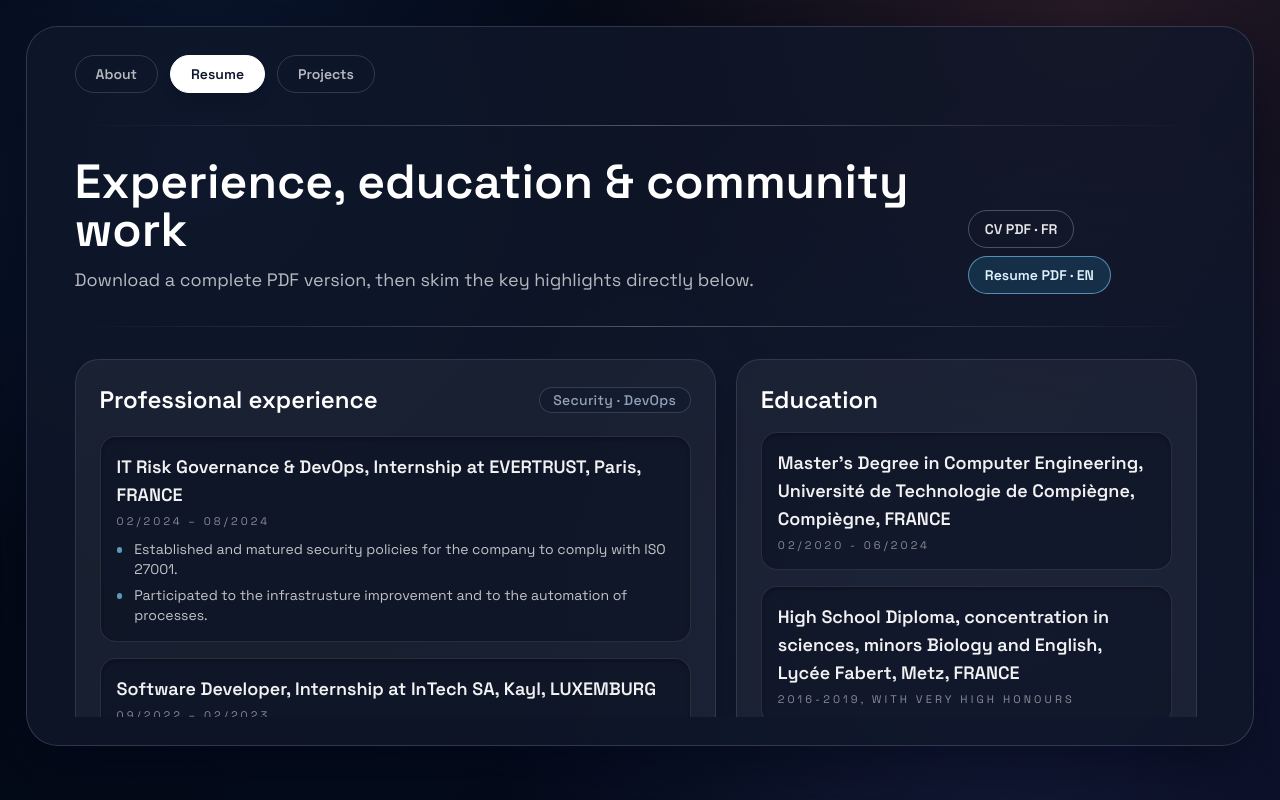
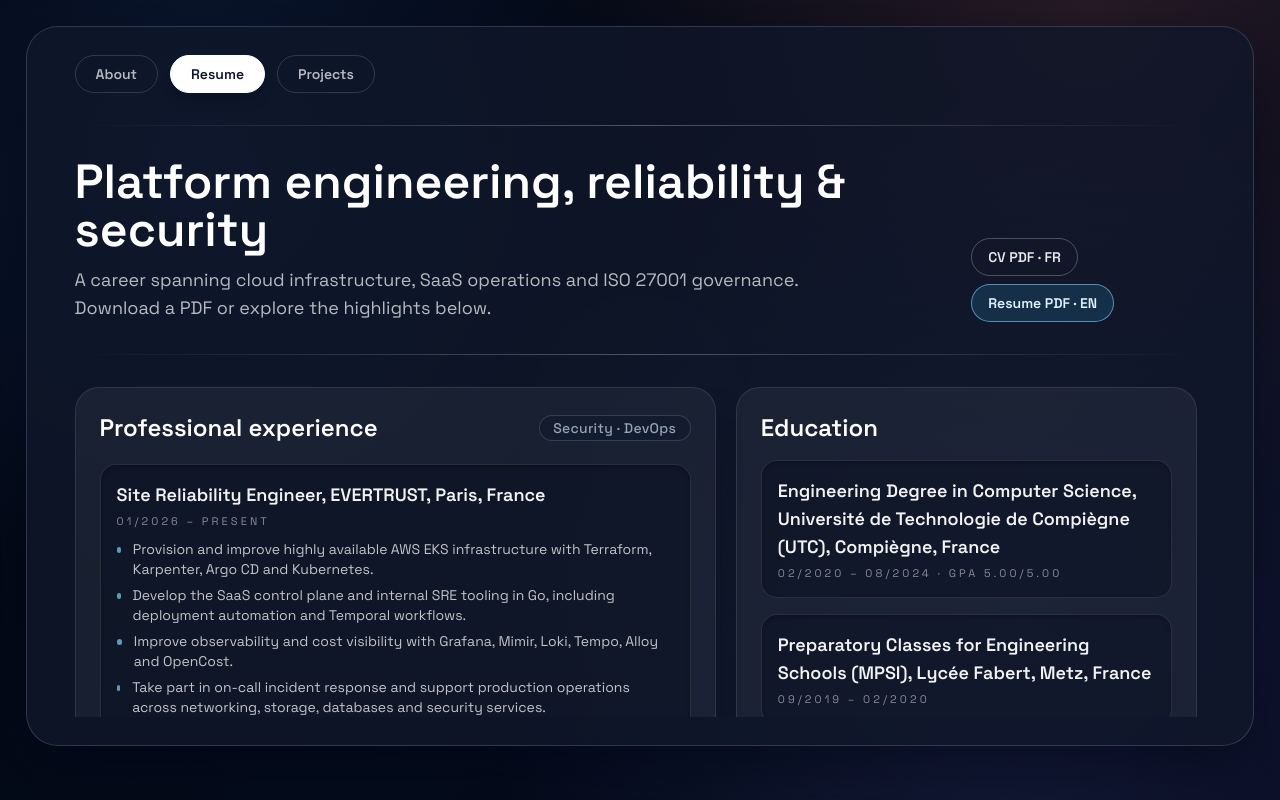
Before and after one commit to milairhu/milairhu.github.io, a React (Vite) app: page /#/resume in a window 1280 px wide. Built offline with nearby package versions, Linux system fonts and the light colour scheme.

Commit message:
update with new facts

```diff
--- a/src/components/Home/HomePage.tsx
+++ b/src/components/Home/HomePage.tsx
@@ -18,7 +18,7 @@ const HomePage: React.FC<HomeProps> = ({ setCurr }) => {
           </div>
           <div className="space-y-3 text-lg text-white/80">
             <p>
-              French computer science engineer at the{" "}
+              Site reliability engineer based in Paris and a graduate of the{" "}
               <a
                 className="link-underlined"
                 href="https://www.utc.fr/"
@@ -27,10 +27,10 @@ const HomePage: React.FC<HomeProps> = ({ setCurr }) => {
               >
                 Université de Technologie de Compiègne
               </a>
-              , specialising in IT systems, DevOps and security governance.
+              , focused on reliable cloud platforms, automation and security.
             </p>
             <p>
-              Currently growing the IT Risk Governance & DevOps practice at{" "}
+              At{" "}
               <a
                 className="link-underlined"
                 href="https://evertrust.io/"
@@ -38,30 +38,34 @@ const HomePage: React.FC<HomeProps> = ({ setCurr }) => {
                 rel="noreferrer"
               >
                 EVERTRUST
-              </a>{" "}
-              in Paris, I lead ISO 27001 compliance operation and take part
-              tackling the platform and infrastructure engineering challenges.
+              </a>
+              , I operate a Kubernetes-based SaaS platform, build AWS
+              infrastructure and deployment automation, and improve
+              observability and cost visibility. My earlier compliance work led
+              the company&apos;s first ISO 27001 certification.
             </p>
           </div>
           <div className="grid gap-4 md:grid-cols-2">
             <div className="rounded-2xl border border-white/10 bg-white/5 p-4">
               <p className="text-sm uppercase tracking-[0.25em] text-white/60">
-                Compliance
+                SRE
               </p>
               <p className="text-xl font-semibold mt-1">
-                ISO 27001 Lead Implementor
+                Kubernetes platform engineering
               </p>
               <p className="text-sm text-white/60 mt-1">
-                Risk Governance, Risk Analysis, Remediation Plans
+                Helping companies build and scale cloud native applications and reliable infrastructures
               </p>
             </div>
             <div className="rounded-2xl border border-white/10 bg-white/5 p-4">
               <p className="text-sm uppercase tracking-[0.25em] text-white/60">
-                SRE
+                Compliance
               </p>
-              <p className="text-xl font-semibold mt-1">Platform engineering</p>
+              <p className="text-xl font-semibold mt-1">
+                ISO 27001 Lead Implementer
+              </p>
               <p className="text-sm text-white/60 mt-1">
-                Automation, cloud and observability
+                Security policies, risk assessment and remediation
               </p>
             </div>
           </div>
@@ -83,19 +87,21 @@ const HomePage: React.FC<HomeProps> = ({ setCurr }) => {
               />
               <div className="text-center space-y-1">
                 <p className="text-lg font-semibold">
-                  Compliance & SRE engineer
+                  Site reliability engineer
                 </p>
                 <p className="text-sm text-white/60">UTC • EVERTRUST</p>
               </div>
               <div className="flex flex-wrap justify-start gap-2">
-                {["IT Risk Governance", "DevOps", "Cloud"].map((skill) => (
+                {["Platform Engineering", "Go", "Automation", "Kubernetes", "Observability / Monitoring", "CI/CD", "ISO 27001"].map(
+                  (skill) => (
                     <span
                       key={skill}
                       className="tag-pill text-white/90 border-white/20 bg-white/10"
                     >
                       {skill}
                     </span>
-                ))}
+                  ),
+                )}
               </div>
             </div>
           </div>
--- a/src/components/Projects/ProjectCard.tsx
+++ b/src/components/Projects/ProjectCard.tsx
@@ -4,6 +4,7 @@ import { IconType } from "react-icons";
 
 interface ProjectCardProps {
   title: string;
+  series?: string;
   description: string;
   link: string;
   technos: string[];
@@ -13,6 +14,7 @@ interface ProjectCardProps {
 
 const ProjectCard: React.FC<ProjectCardProps> = ({
   title,
+  series,
   description,
   link,
   technos,
@@ -33,6 +35,11 @@ const ProjectCard: React.FC<ProjectCardProps> = ({
             </div>
           </div>
           <div className="min-w-0">
+            {series && (
+              <p className="mb-1 text-[0.65rem] font-semibold uppercase tracking-[0.22em] text-cyan-200/70">
+                {series}
+              </p>
+            )}
             <h3 className="text-2xl font-semibold">{title}</h3>
           </div>
         </div>
--- a/src/components/Resume/ResumePage.tsx
+++ b/src/components/Resume/ResumePage.tsx
@@ -2,31 +2,40 @@ import React from "react";
 import ResumeElement from "./ResumeElement";
 
 const ResumePage = () => {
-  const professionnalExperiences = [
+  const professionalExperiences = [
     {
-      title:
-        "IT Risk Governance & DevOps, Internship at EVERTRUST, Paris, FRANCE",
-      date: "02/2024 – 08/2024",
+      title: "Site Reliability Engineer, EVERTRUST, Paris, France",
+      date: "01/2026 – Present",
       content: [
-        "Established and matured security policies for the company to comply with ISO 27001.",
-        "Participated to the infrastrusture improvement and to the automation of processes.",
+        "Provision and improve highly available AWS EKS infrastructure with Terraform, Karpenter, Argo CD and Kubernetes.",
+        "Develop the SaaS control plane and internal SRE tooling in Go, including deployment automation and Temporal workflows.",
+        "Improve observability and cost visibility with Grafana, Mimir, Loki, Tempo, Alloy and OpenCost.",
+        "Take part in on-call incident response and support production operations across networking, storage, databases and security services.",
       ],
     },
     {
-      title: "Software Developer, Internship at InTech SA, Kayl, LUXEMBURG",
-      date: "09/2022 – 02/2023",
+      title:
+        "SRE / DevOps Engineer & IT Compliance Engineer, EVERTRUST, Paris, France",
+      date: "09/2024 – 12/2025",
       content: [
-        "Developed with a team both backend and frontend of a web app for internal usage.",
-        "Adapted to AGILE framework.",
+        "Led the company-wide security programme that delivered EVERTRUST's first ISO 27001 certification.",
+        "Maintained the security policy framework, performed risk assessments and coordinated remediation work.",
+        "Led the migration from GitLab to GitHub and introduced secure-by-default CI/CD controls, containerised tests and automated security scanning.",
       ],
     },
     {
-      title: "Crew member, McDonald’s Restaurant of Semécourt, FRANCE",
-      date: "Summer 2022",
+      title:
+        "IT Risk Compliance & DevOps Intern, EVERTRUST, Paris, France",
+      date: "02/2024 – 08/2024",
       content: [
-        "Welcomed customers",
-        "Prepared orders",
-        "Worked within a team",
+        "Initiated the ISO 27001 implementation programme and developed supporting automation tools.",
+      ],
+    },
+    {
+      title: "Full-stack Software Development Intern, InTech, Kayl, Luxembourg",
+      date: "09/2022 – 02/2023",
+      content: [
+        "Contributed to an internal invoicing application built with React and Spring Boot in an Agile team.",
       ],
     },
   ];
@@ -34,42 +43,39 @@ const ResumePage = () => {
   const educations = [
     {
       title:
-        "Master’s Degree in Computer Engineering, Université de Technologie de Compiègne, Compiègne, FRANCE",
-      date: "02/2020 - 06/2024",
+        "Engineering Degree in Computer Science, Université de Technologie de Compiègne (UTC), Compiègne, France",
+      date: "02/2020 – 08/2024 · GPA 5.00/5.00",
     },
     {
       title:
-        "High School Diploma, concentration in sciences, minors Biology and English, Lycée Fabert, Metz, FRANCE",
-      date: "2016-2019, with very high honours",
+        "Preparatory Classes for Engineering Schools (MPSI), Lycée Fabert, Metz, France",
+      date: "09/2019 – 02/2020",
     },
   ];
 
-  const extraCurricularActivities = [
+  const skillsAndCertifications = [
     {
-      title:
-        "Junior UTC, Member of the Quality Pole of my university‘s Junior-Enterprise",
-      date: "09/2023 - 03-2024",
+      title: "Cloud & platform engineering",
+      date: "CORE TOOLKIT",
       content: [
-        "Corrected and validated official documents and contracts emitted by Junior UTC",
-        "Audited internal pieces of work",
-        "Participated in bi-weekly internal meetings",
+        "AWS, GCP, Kubernetes, Docker, Argo CD and Terraform.",
+        "Go, Python and Bash for automation and internal tooling.",
       ],
     },
     {
-      title: "Candide, General Secretary of a Tutoring Association",
-      date: "09/2021 - 03/2022",
+      title: "Delivery, observability & security",
+      date: "CORE TOOLKIT",
       content: [
-        "Headed contacts with potential and current partnerships",
-        "Led and reported on internal meetings",
-        "Tutored after-school class",
+        "GitHub Actions, CI/CD governance and automated vulnerability scanning.",
+        "Grafana LGTM, Alloy, OpenCost, ISO 27001, risk assessment and security audits.",
       ],
     },
     {
-      title: "Tennis",
-      date: "Since 2013",
+      title: "Professional certifications",
+      date: "2025 – 2026",
       content: [
-        "Participate to bi-weekly trainings",
-        "Play at competitive levels.",
+        "ISO 27001 Lead Implementer — HS2, 2025.",
+        "Introduction to Kubernetes (LFS158) — Linux Foundation, 2026.",
       ],
     },
   ];
@@ -80,17 +86,17 @@ const ResumePage = () => {
         <div className="flex flex-col gap-6 lg:flex-row lg:items-end lg:justify-between">
           <div className="space-y-3">
             <h1 className="text-4xl md:text-5xl font-semibold leading-tight">
-              Experience, education & community work
+              Platform engineering, reliability & security
             </h1>
             <p className="max-w-3xl text-lg text-white/70">
-              Download a complete PDF version, then skim the key highlights
-              directly below.
+              A career spanning cloud infrastructure, SaaS operations and ISO
+              27001 governance. Download a PDF or explore the highlights below.
             </p>
           </div>
           <div className="flex flex-wrap gap-2">
             <a
               className="inline-flex items-center rounded-full border border-white/25 px-4 py-2 text-sm font-semibold text-white/90 transition hover:border-white/60 hover:bg-white/10"
-              href="/fr_resume_MILAIR_Hugo.pdf"
+              href="https://raw.githubusercontent.com/milairhu/resume-public/main/sre/Hugo_MILAIR_CV_fr.pdf"
               target="_blank"
               rel="noopener noreferrer"
             >
@@ -98,7 +104,7 @@ const ResumePage = () => {
             </a>
             <a
               className="inline-flex items-center rounded-full border border-sky-300/60 bg-sky-400/15 px-4 py-2 text-sm font-semibold text-sky-100 transition hover:border-sky-200 hover:bg-sky-400/25"
-              href="/en_resume_MILAIR_Hugo.pdf"
+              href="https://raw.githubusercontent.com/milairhu/resume-public/main/sre/Hugo_MILAIR_CV.pdf"
               target="_blank"
               rel="noopener noreferrer"
             >
@@ -122,7 +128,7 @@ const ResumePage = () => {
               </span>
             </div>
             <div className="mt-5 space-y-4">
-              {professionnalExperiences.map((experience, index) => (
+              {professionalExperiences.map((experience, index) => (
                 <ResumeElement
                   key={index}
                   title={experience.title}
@@ -150,10 +156,10 @@ const ResumePage = () => {
 
           <section className="rounded-3xl border border-white/10 bg-white/5 p-5 md:p-6 shadow-xl lg:col-span-2">
             <h2 className="mb-4 text-xl md:text-2xl font-semibold">
-              Extra-curricular activities
+              Skills & certifications
             </h2>
             <div className="space-y-4">
-              {extraCurricularActivities.map((activity, index) => (
+              {skillsAndCertifications.map((activity, index) => (
                 <ResumeElement
                   key={index}
                   title={activity.title}
```
Also changed, not shown: src/components/Projects/ProjectsPage.tsx (+37 -2 lines). Lines whose indentation alone changed are shown as unchanged.
